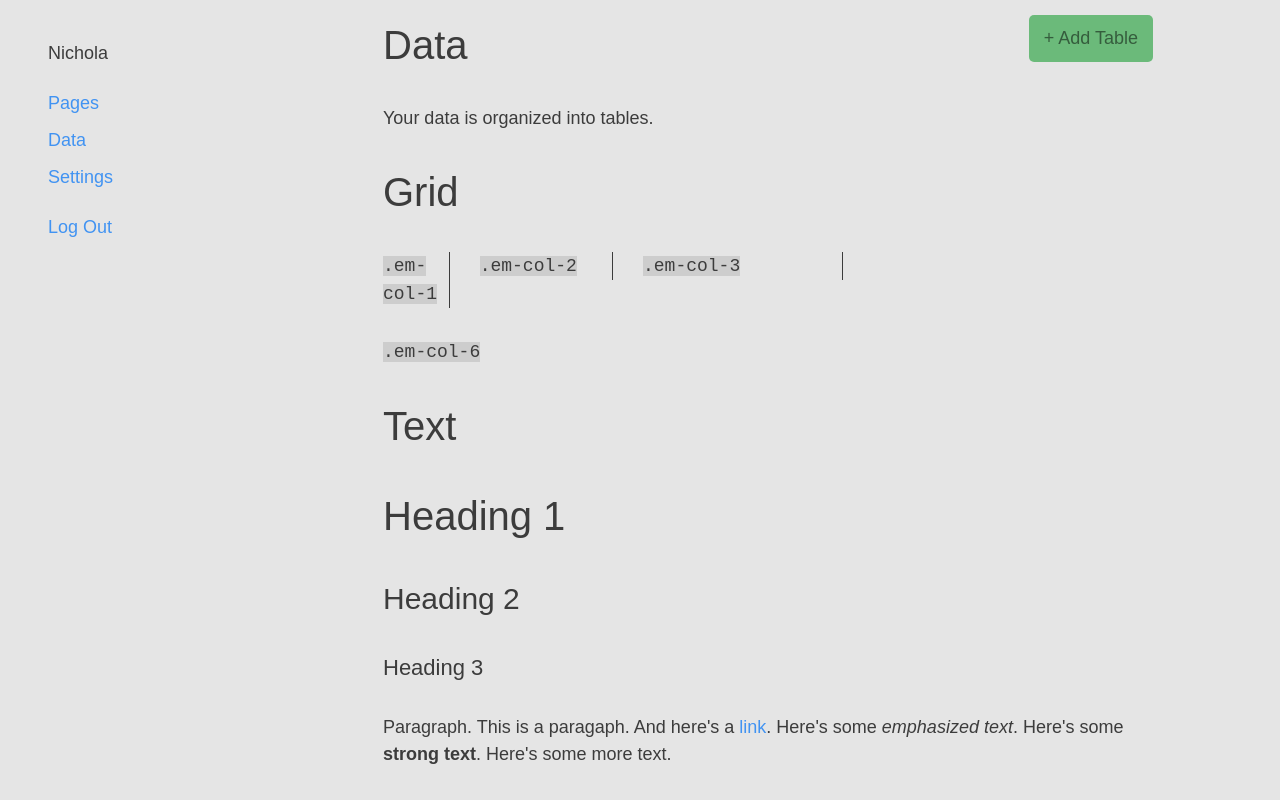
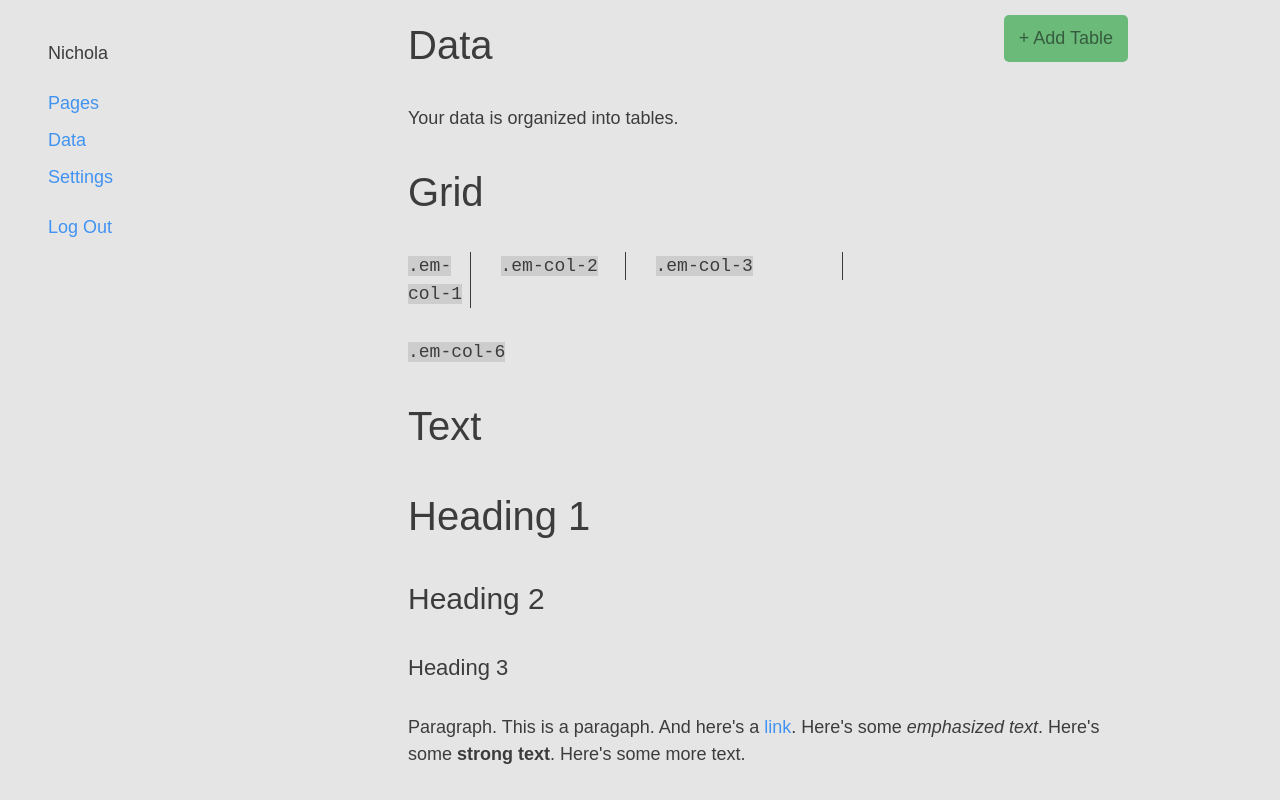
Before and after one commit to EmuxoApp/emuxo-css, a plain HTML site: page docs/index.html in a window 1280 px wide. Drawn offline with Linux system fonts and the light colour scheme; a web font is replaced by a local one.

Commit message:
Reduce max-width of em-row

```diff
--- a/src/emuxo-grid.styl
+++ b/src/emuxo-grid.styl
@@ -8,7 +8,7 @@ h1, h2, h3, h4, h5, h6, p, button, .em-textbox, .em-textarea, .em-checkbox
   flex-wrap: wrap
   align-items: flex-start
   margin: auto
-  max-width: 800px
+  max-width: 750px
   > *
     margin: 15px
 
```
Also changed, not shown: docs/emuxo.css.
